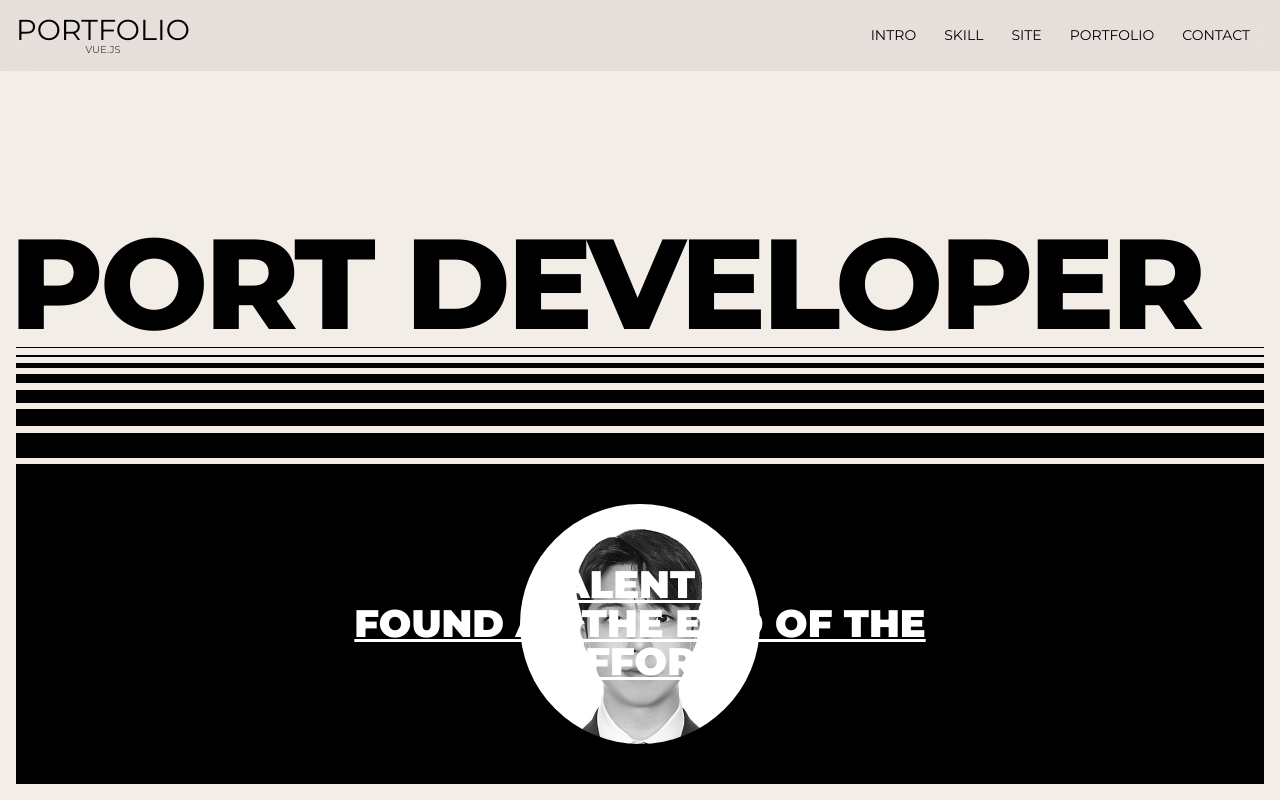
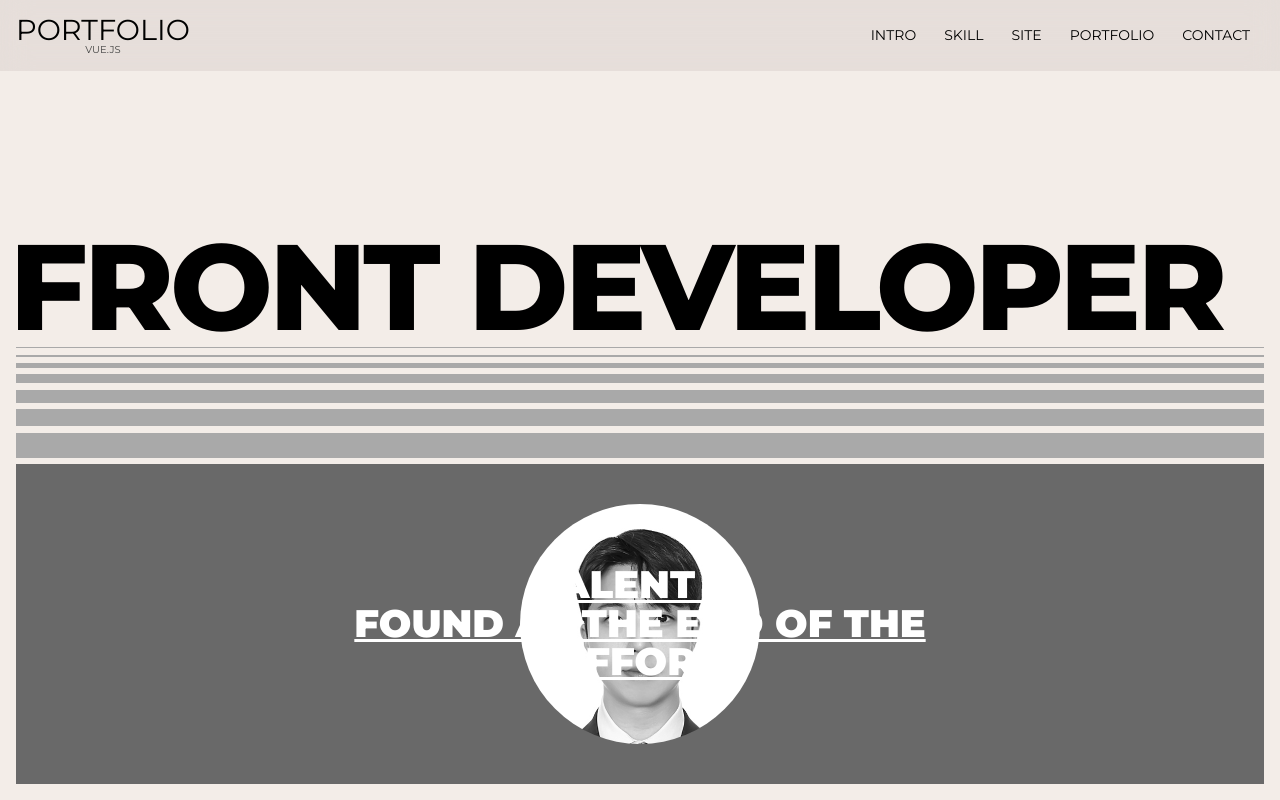
Before and after one commit to jjongwann/port2023-vue, a Vue app: page / in a window 1280 px wide. Shown: the top 800 px of the page. Built offline with nearby package versions, Linux system fonts and the light colour scheme; a small style sheet from the web is missing; a web font is replaced by a local one.

Commit message:
최종정리

```diff
--- a/src/components/Contact.vue
+++ b/src/components/Contact.vue
@@ -68,7 +68,7 @@ import { contactText } from "../constants";
     .contact__text {
         width: 100%;
         height: 40vh;
-        background-color: var(--black);
+        background-color: #696969;
         color: var(--white);
         display: flex;
         align-items: center;
@@ -102,7 +102,7 @@ import { contactText } from "../constants";
             display: block;
             width: 100%;
             height: 1px;
-            background-color: var(--black);
+            background-color: #A9A9A9;
             margin-bottom: 0.5vw;
 
             &:nth-child(1){
--- a/src/components/Intro.vue
+++ b/src/components/Intro.vue
@@ -58,13 +58,17 @@ import { introText } from "../constants";
         }
 
         .intro__title {
-            font-size: 10vw;
+            font-size: 9.5vw;
             text-transform: uppercase;
             line-height: 1;
             font-weight: 800;
             white-space: nowrap;
             text-indent: -0.5vw;
             letter-spacing: -0.3vw;
+
+            @media (max-width: 800px){
+                font-size: 2.4rem;
+            }
 
             @media (max-width: 320px){
                 display: none;
@@ -73,7 +77,7 @@ import { introText } from "../constants";
         .intro__text {
             width: 100%;
             height: 40vh;
-            background-color: var(--black);
+            background-color: #696969;
             color: var(--white);
             display: flex;
             align-items: center;
@@ -129,7 +133,7 @@ import { introText } from "../constants";
                 display: block;
                 width: 100%;
                 height: 1px;
-                background-color: var(--black);
+                background-color: #A9A9A9;
                 margin-bottom: 0.5vw;
 
                 &:nth-child(1){
--- a/src/components/Port.vue
+++ b/src/components/Port.vue
@@ -42,7 +42,7 @@ export default {
                 scrollTrigger: {
                     trigger: "#port",
                     start: "top 56px",
-                    end: "+=3000",
+                    end: "+=2000",
                     pin: true,
                     scrub: 1,
                     markers: false,
--- a/src/constants/index.js
+++ b/src/constants/index.js
@@ -30,7 +30,7 @@ export const headerNav = [
 ];
 
 export const introText = {
-    title: "port developer",
+    title: "front developer",
     desc: ["talent is", "found at the end of the", "effort"]
 }
 
```
